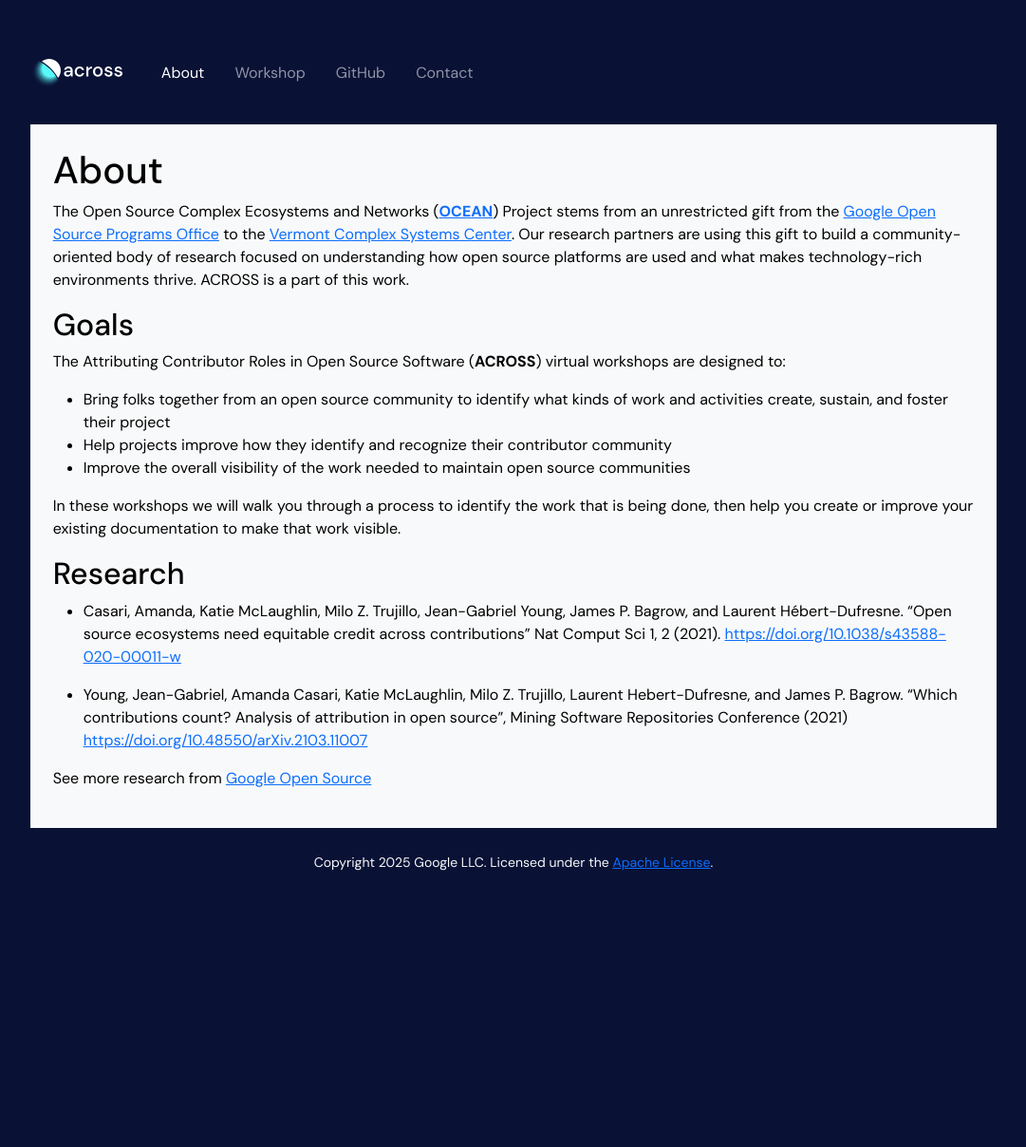
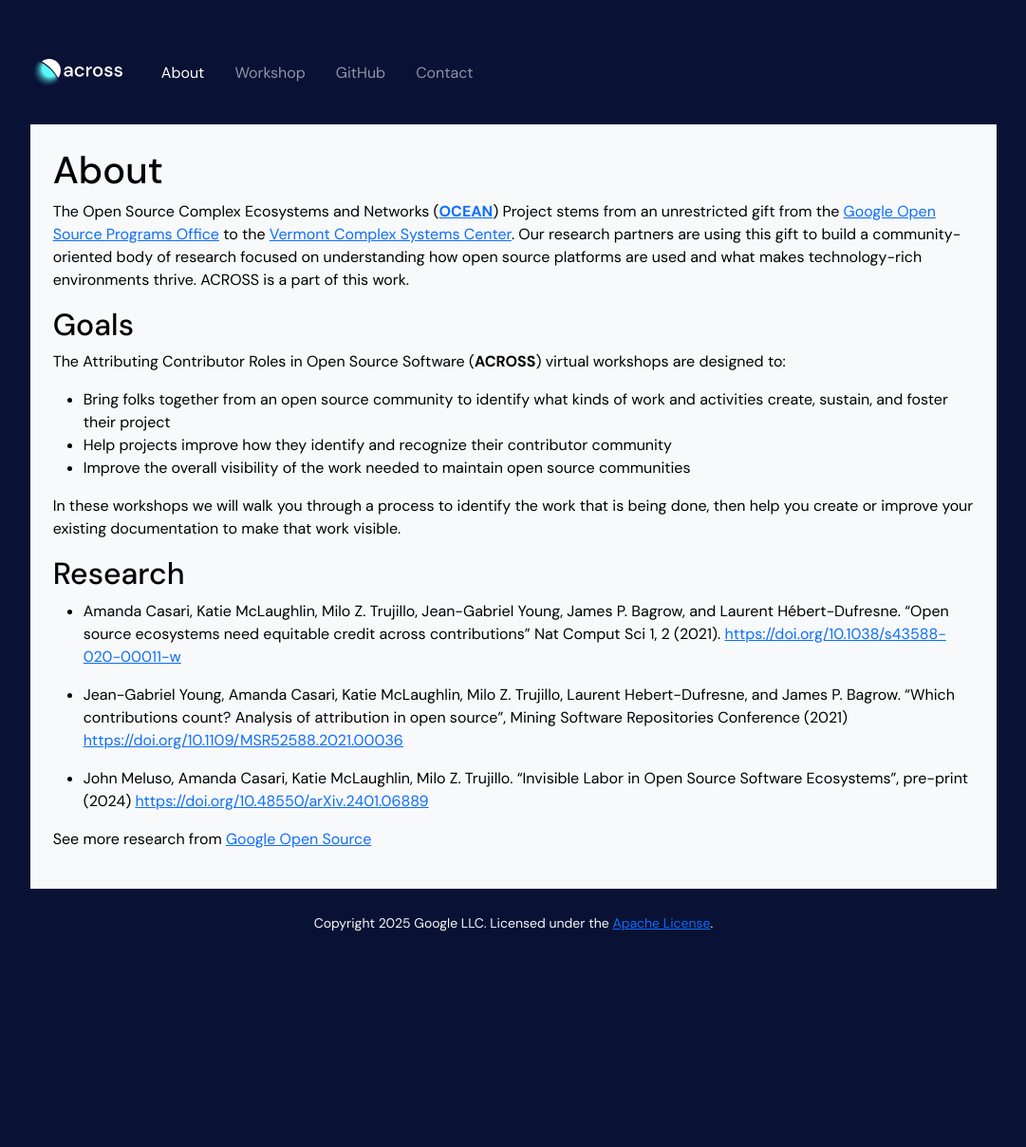
Before and after one commit to google/across, a Jekyll site: the page built from about.md, in a window 1280 px wide. Shown: the whole page at 95% size, without its empty margins (99-1180 px from the left). Built offline with Jekyll 4.4.1, drawn with Linux system fonts in a browser that asks for light colours; before the commit the page ends 1144 px from its top, so only the background shows below that.

Commit message:
add new preprint

```diff
--- a/about.md
+++ b/about.md
@@ -18,8 +18,11 @@
 
 ## Research
 
- * Casari, Amanda, Katie McLaughlin, Milo Z. Trujillo, Jean-Gabriel Young, James P. Bagrow, and Laurent Hébert-Dufresne. "Open source ecosystems need equitable credit across contributions" Nat Comput Sci 1, 2 (2021). [https://doi.org/10.1038/s43588-020-00011-w](https://doi.org/10.1038/s43588-020-00011-w)
+ * Amanda Casari, Katie McLaughlin, Milo Z. Trujillo, Jean-Gabriel Young, James P. Bagrow, and Laurent Hébert-Dufresne. "Open source ecosystems need equitable credit across contributions" Nat Comput Sci 1, 2 (2021). [https://doi.org/10.1038/s43588-020-00011-w](https://doi.org/10.1038/s43588-020-00011-w)
 
- * Young, Jean-Gabriel, Amanda Casari, Katie McLaughlin, Milo Z. Trujillo, Laurent Hebert-Dufresne, and James P. Bagrow. "Which contributions count? Analysis of attribution in open source", Mining Software Repositories Conference (2021) [https://doi.org/10.48550/arXiv.2103.11007](https://doi.org/10.48550/arXiv.2103.11007)
+ * Jean-Gabriel Young, Amanda Casari, Katie McLaughlin, Milo Z. Trujillo, Laurent Hebert-Dufresne, and James P. Bagrow. "Which contributions count? Analysis of attribution in open source", Mining Software Repositories Conference (2021) [https://doi.org/10.1109/MSR52588.2021.00036](https://doi.org/10.48550/arXiv.2103.11007)
+
+ * John Meluso, Amanda Casari, Katie McLaughlin, Milo Z. Trujillo. "Invisible Labor in Open Source Software Ecosystems", pre-print (2024) [https://doi.org/10.48550/arXiv.2401.06889](https://doi.org/10.48550/arXiv.2401.06889)
+
 
 See more research from [Google Open Source](https://opensource.google/documentation/publications/overview)
```
